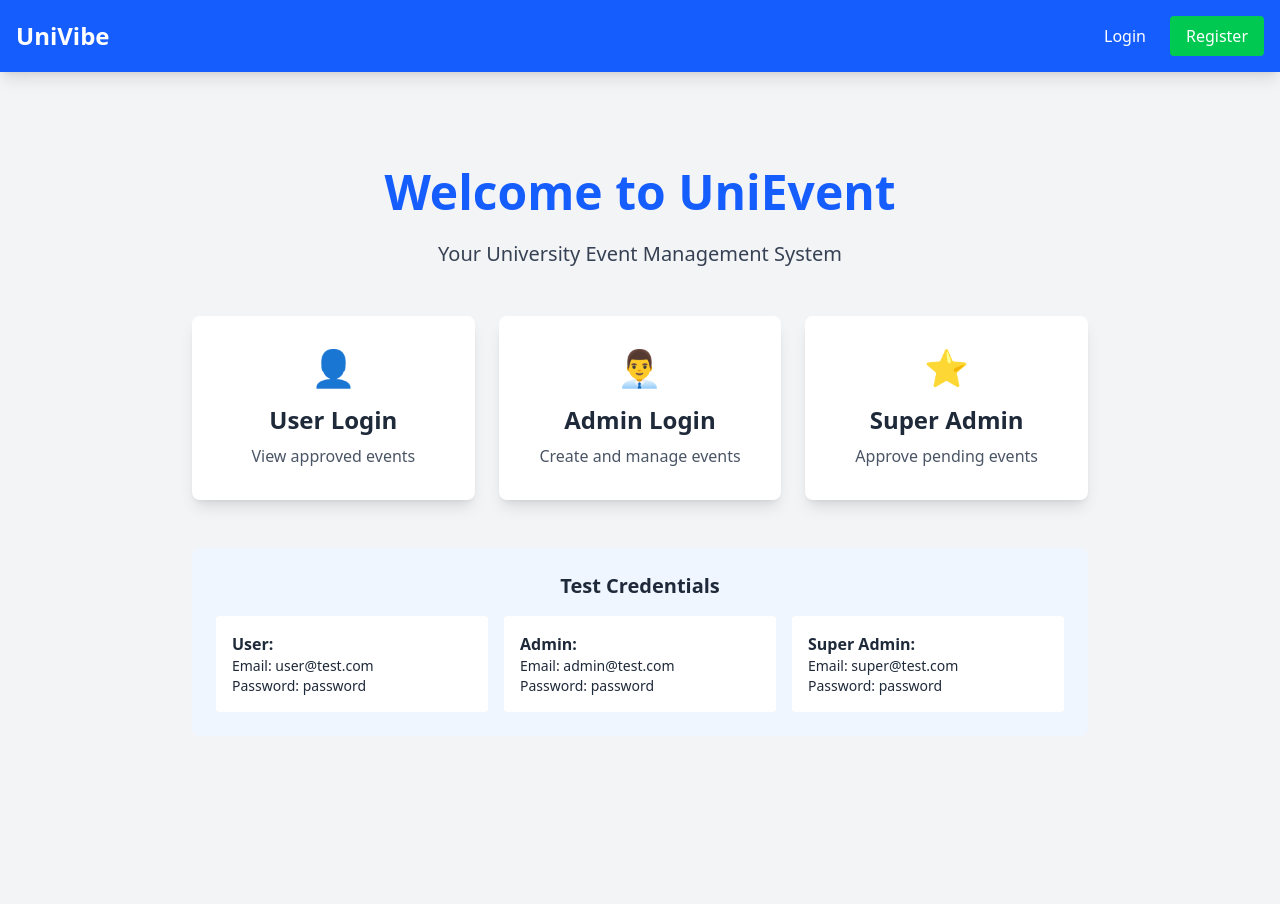
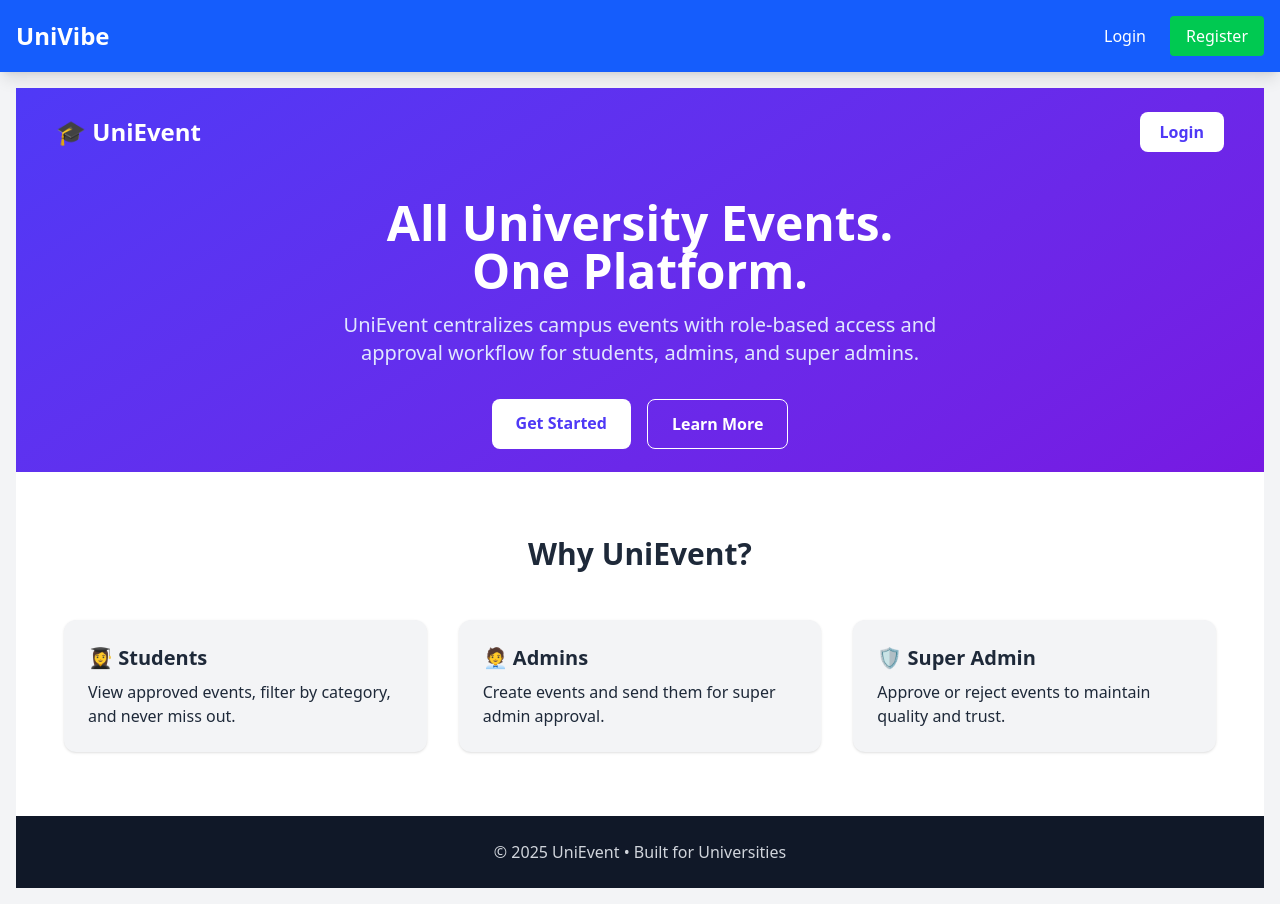
Before and after one commit to hadiaalv/UniEvent, a Next.js app in the folder frontend/: page / in a window 1280 px wide. Before the commit the page ends 800 px from the top, so only its background shows below. Built offline with nearby package versions, Linux system fonts and the light colour scheme.

Commit message:
landing page

```diff
--- a/frontend/src/app/page.jsx
+++ b/frontend/src/app/page.jsx
@@ -3,63 +3,84 @@ import Link from "next/link";
 
 export default function HomePage() {
   return (
-    <div className="max-w-4xl mx-auto mt-20 text-center">
-      <h1 className="text-5xl font-bold mb-6 text-blue-600">
-        Welcome to UniEvent
-      </h1>
-      <p className="text-xl text-gray-700 mb-12">
-        Your University Event Management System
-      </p>
+    <main className="min-h-screen bg-gradient-to-br from-indigo-600 to-purple-700 text-white flex flex-col">
 
-      <div className="grid grid-cols-1 md:grid-cols-3 gap-6">
+      {/* Navbar */}
+      <nav className="flex justify-between items-center px-10 py-6">
+        <h1 className="text-2xl font-bold">🎓 UniEvent</h1>
         <Link
           href="/login"
-          className="p-8 bg-white shadow-lg rounded-lg hover:shadow-xl transition-shadow"
+          className="bg-white text-indigo-600 px-5 py-2 rounded-lg font-semibold hover:bg-gray-100"
         >
-          <div className="text-4xl mb-4">👤</div>
-          <h2 className="text-2xl font-bold mb-2">User Login</h2>
-          <p className="text-gray-600">View approved events</p>
+          Login
         </Link>
+      </nav>
 
-        <Link
-          href="/login"
-          className="p-8 bg-white shadow-lg rounded-lg hover:shadow-xl transition-shadow"
-        >
-          <div className="text-4xl mb-4">👨‍💼</div>
-          <h2 className="text-2xl font-bold mb-2">Admin Login</h2>
-          <p className="text-gray-600">Create and manage events</p>
-        </Link>
+      {/* Hero Section */}
+      <section className="flex flex-col items-center justify-center flex-1 text-center px-6">
+        <h2 className="text-4xl md:text-5xl font-extrabold mb-4">
+          All University Events. <br /> One Platform.
+        </h2>
+        <p className="text-lg md:text-xl max-w-2xl mb-8 text-indigo-100">
+          UniEvent centralizes campus events with role-based access and approval
+          workflow for students, admins, and super admins.
+        </p>
 
-        <Link
-          href="/login"
-          className="p-8 bg-white shadow-lg rounded-lg hover:shadow-xl transition-shadow"
-        >
-          <div className="text-4xl mb-4">⭐</div>
-          <h2 className="text-2xl font-bold mb-2">Super Admin</h2>
-          <p className="text-gray-600">Approve pending events</p>
-        </Link>
-      </div>
+        <div className="flex gap-4">
+          <Link
+            href="/login"
+            className="bg-white text-indigo-600 px-6 py-3 rounded-lg font-bold hover:bg-gray-100"
+          >
+            Get Started
+          </Link>
 
-      <div className="mt-12 p-6 bg-blue-50 rounded-lg">
-        <h3 className="text-xl font-bold mb-4">Test Credentials</h3>
-        <div className="grid grid-cols-1 md:grid-cols-3 gap-4 text-left">
-          <div className="bg-white p-4 rounded">
-            <p className="font-bold">User:</p>
-            <p className="text-sm">Email: user@test.com</p>
-            <p className="text-sm">Password: password</p>
-          </div>
-          <div className="bg-white p-4 rounded">
-            <p className="font-bold">Admin:</p>
-            <p className="text-sm">Email: admin@test.com</p>
-            <p className="text-sm">Password: password</p>
-          </div>
-          <div className="bg-white p-4 rounded">
-            <p className="font-bold">Super Admin:</p>
-            <p className="text-sm">Email: super@test.com</p>
-            <p className="text-sm">Password: password</p>
-          </div>
+          <a
+            href="#features"
+            className="border border-white px-6 py-3 rounded-lg font-semibold hover:bg-white hover:text-indigo-600"
+          >
+            Learn More
+          </a>
         </div>
-      </div>
+      </section>
+
+      {/* Features */}
+      <section
+        id="features"
+        className="bg-white text-gray-800 py-16 px-8"
+      >
+        <h3 className="text-3xl font-bold text-center mb-12">
+          Why UniEvent?
+        </h3>
+
+        <div className="grid md:grid-cols-3 gap-8 max-w-6xl mx-auto">
+          <Feature
+            title="👩‍🎓 Students"
+            text="View approved events, filter by category, and never miss out."
+          />
+          <Feature
+            title="🧑‍💼 Admins"
+            text="Create events and send them for super admin approval."
+          />
+          <Feature
+            title="🛡 Super Admin"
+            text="Approve or reject events to maintain quality and trust."
+          />
+        </div>
+      </section>
+
+      {/* Footer */}
+      <footer className="text-center py-6 bg-gray-900 text-gray-300">
+        © {new Date().getFullYear()} UniEvent • Built for Universities
+      </footer>
+    </main>
+  );
+}
+
+function Feature({ title, text }) {
+  return (
+    <div className="bg-gray-100 rounded-xl p-6 shadow hover:shadow-lg transition">
+      <h4 className="text-xl font-bold mb-2">{title}</h4>
+      <p>{text}</p>
     </div>
   );
 }
```
